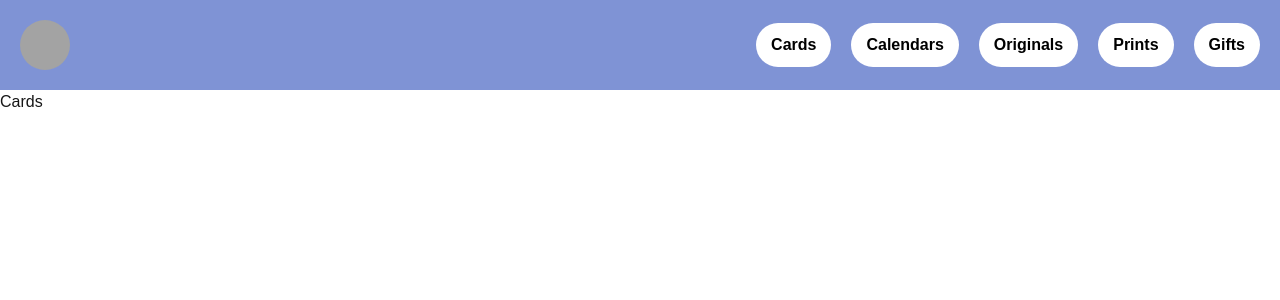
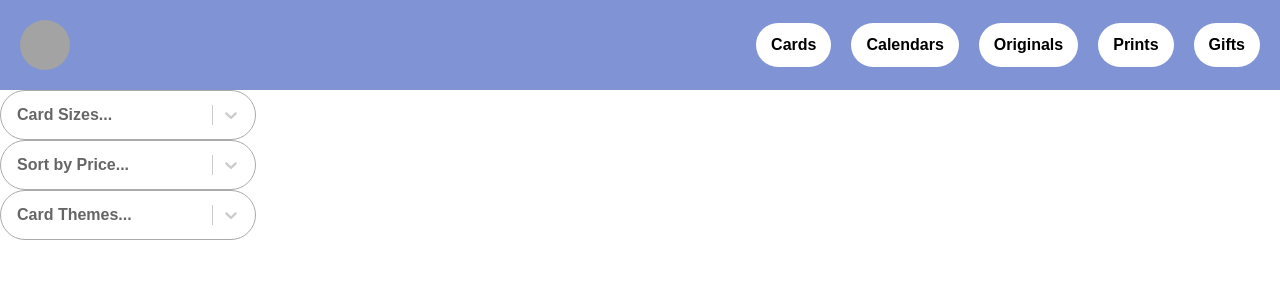
Before and after one commit to lking4444/samcannonart, a Next.js app in the folder myapp/: page /Cards in a window 1280 px wide. Shown: the top 300 px of the page. Built offline with nearby package versions, Linux system fonts and the light colour scheme.

Commit message:
added the multiselect drop down

```diff
--- a/myapp/app/(Pages)/Calendars/page.tsx
+++ b/myapp/app/(Pages)/Calendars/page.tsx
@@ -1,3 +1,3 @@
 export default function CalendarsPage(){
-    return <h1>Calendars</h1>
+    return <h1>Spandex noodle</h1>
 }
--- a/myapp/app/(Pages)/Cards/page.tsx
+++ b/myapp/app/(Pages)/Cards/page.tsx
@@ -1,4 +1,9 @@
+import MultiSelect from "../Components/MultiSelect";
 
 export default function CardsPage(){
-    return <h1>Cards</h1>
+    return <div>
+            <MultiSelect multiSelectCategory="Card Sizes" multiSelectOptions={["32x32", "16x16", "All"]}></MultiSelect>
+            <MultiSelect multiSelectCategory="Sort by Price" multiSelectOptions={["High to Low", "Low to High", "Default"]}></MultiSelect>
+            <MultiSelect multiSelectCategory="Card Themes" multiSelectOptions={["Love", "Friendship", "Happiness"]}></MultiSelect>
+         </div>
 }
--- /dev/null
+++ b/myapp/app/(Pages)/Components/MultiSelect/MultiSelect.module.css
@@ -0,0 +1,3 @@
+.selectContainer{
+    width: 16rem;
+}
--- /dev/null
+++ b/myapp/app/(Pages)/Components/MultiSelect/MultiSelect.tsx
@@ -0,0 +1,60 @@
+"use client";
+
+import Select, { MultiValue }from 'react-select'
+import { useState } from 'react';
+
+import styles from './MultiSelect.module.css'
+
+type MultiSelectProps = {
+    multiSelectCategory: string;
+    multiSelectOptions: string[];
+}
+
+type Option = {
+    value: string;
+    label: string;
+  };
+
+export default function MultiSelect({multiSelectCategory, multiSelectOptions} : MultiSelectProps){
+
+    const options: Option[] = multiSelectOptions.map((str) => ({
+        value: str, label: str
+    }));
+
+    const placeholder: string = multiSelectCategory + "...";
+
+    const [selectedValues, setSelectedValues] = useState<Option | null>(null);
+
+    const handleChange = (selected: Option | null) => {
+        setSelectedValues(selected);
+      };
+
+    return (
+        <div className={styles.selectContainer}>
+            <Select
+                options={options}
+                placeholder={placeholder}
+                value={selectedValues}
+                onChange={handleChange}
+                styles={{
+                    control: (base, state) => ({
+                    ...base,
+                    borderRadius: "25px",
+                    borderColor: state.isFocused ? "#555" : "#aaa",
+                    boxShadow: "none",
+                    "&:hover": {
+                        borderColor: "#444",
+                    },
+                    padding: "6px",
+                    whiteSpace: "nowrap",
+                    }),
+                    placeholder: (base) => ({
+                    ...base,
+                    fontWeight: "700",
+                    color: "#666",
+                    }),
+                }}
+            />
+        </div>
+    )
+}
--- /dev/null
+++ b/myapp/app/(Pages)/Components/MultiSelect/index.ts
@@ -0,0 +1 @@
+export {default} from './MultiSelect'
--- a/myapp/package.json
+++ b/myapp/package.json
@@ -13,7 +13,8 @@
     "dotenv": "^17.2.3",
     "next": "16.0.1",
     "react": "19.2.0",
-    "react-dom": "19.2.0"
+    "react-dom": "19.2.0",
+    "react-select": "^5.10.2"
   },
   "devDependencies": {
     "@tailwindcss/postcss": "^4",
```
Also changed, not shown: 1 other file (tests, documents, lock files or other folders).
